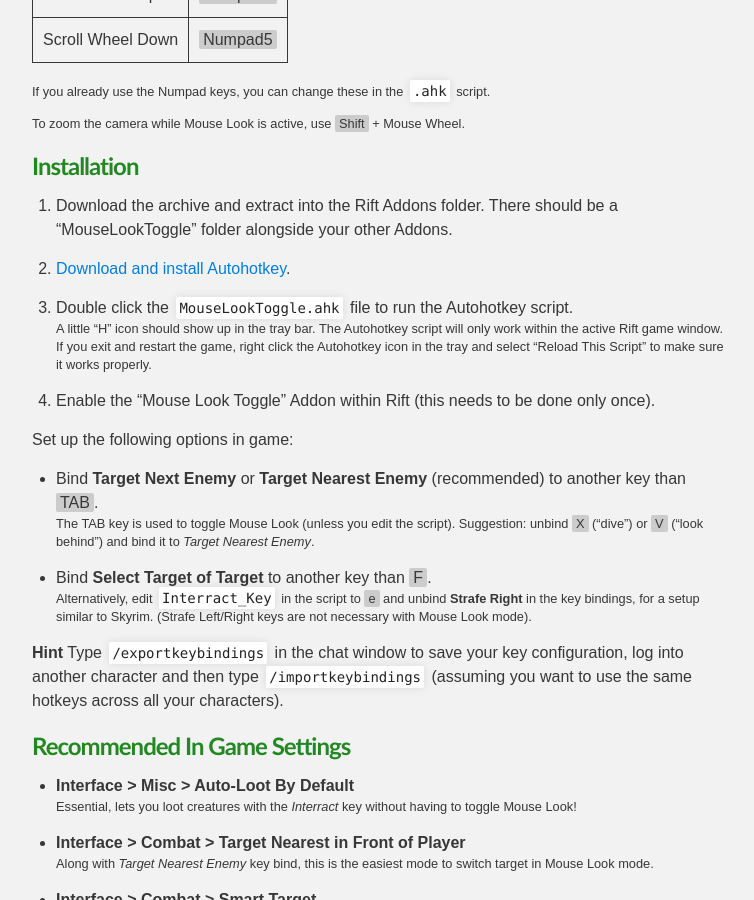
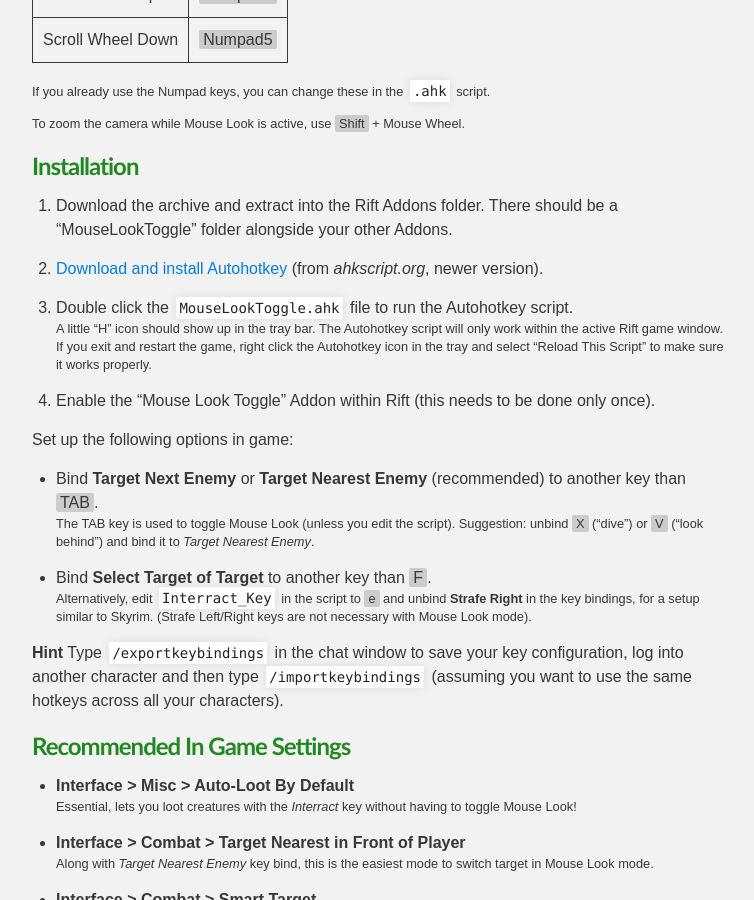
Before and after one commit to fabd/rift-mouselook-addon, a Jekyll site: the page built from index.md, in a window 1280 px wide and 900 px high, scrolled down 1199 px. Shown: the whole window, without its empty margins (258-1012 px from the left). Built offline with Jekyll 4.4.1, drawn with Linux system fonts in a browser that asks for light colours.

Commit message:
Correct autohotkey download link (the other one causes a "local" variable error?).

```diff
--- a/index.md
+++ b/index.md
@@ -49,7 +49,7 @@ Additional keys triggered by mouse buttons (set these in game to your Action Bar
 1. Download the archive and extract into the Rift Addons folder. There should be a "MouseLookToggle" folder
   alongside your other Addons.
 
-2. [Download and install Autohotkey](http://www.autohotkey.com/).
+2. [Download and install Autohotkey](http://ahkscript.org/) (from *ahkscript.org*, newer version).
 
 3. Double click the `MouseLookToggle.ahk` file to run the Autohotkey script. <span class="note">A little "H" icon should show
   up in the tray bar. The Autohotkey script will only work within the active Rift game window. If you exit
```
